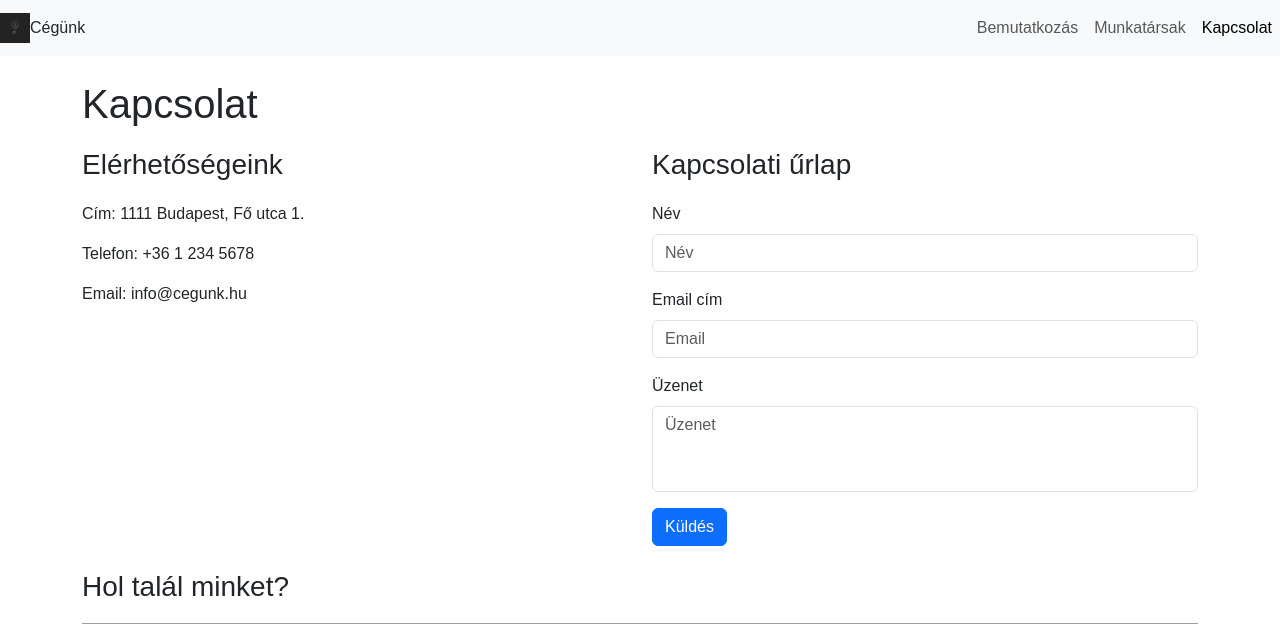
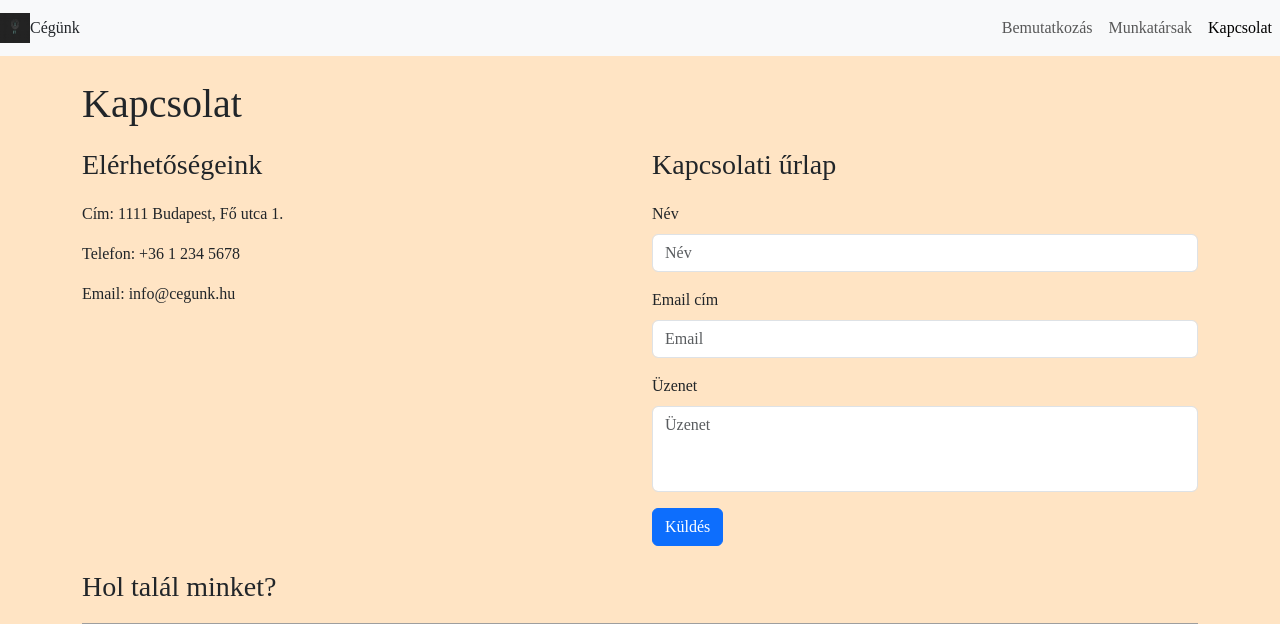
Before and after one commit to csanadizsombor/csanadizsombor.github.io, a PHP site: page /harom.html in a window 1280 px wide. Shown: the top 624 px of the page. Run offline with PHP 8.4, Linux system fonts and the light colour scheme; grey boxes are pictures that could not be loaded.

Commit message:
Update egystyle.css

```diff
--- a/egystyle.css
+++ b/egystyle.css
@@ -14,3 +14,7 @@ h1, h3 {
 form input, form textarea {
   resize: none;
 }
+body{
+  background-color:bisque;
+  font-family: 'Times New Roman', Times, serif;
+}
```
